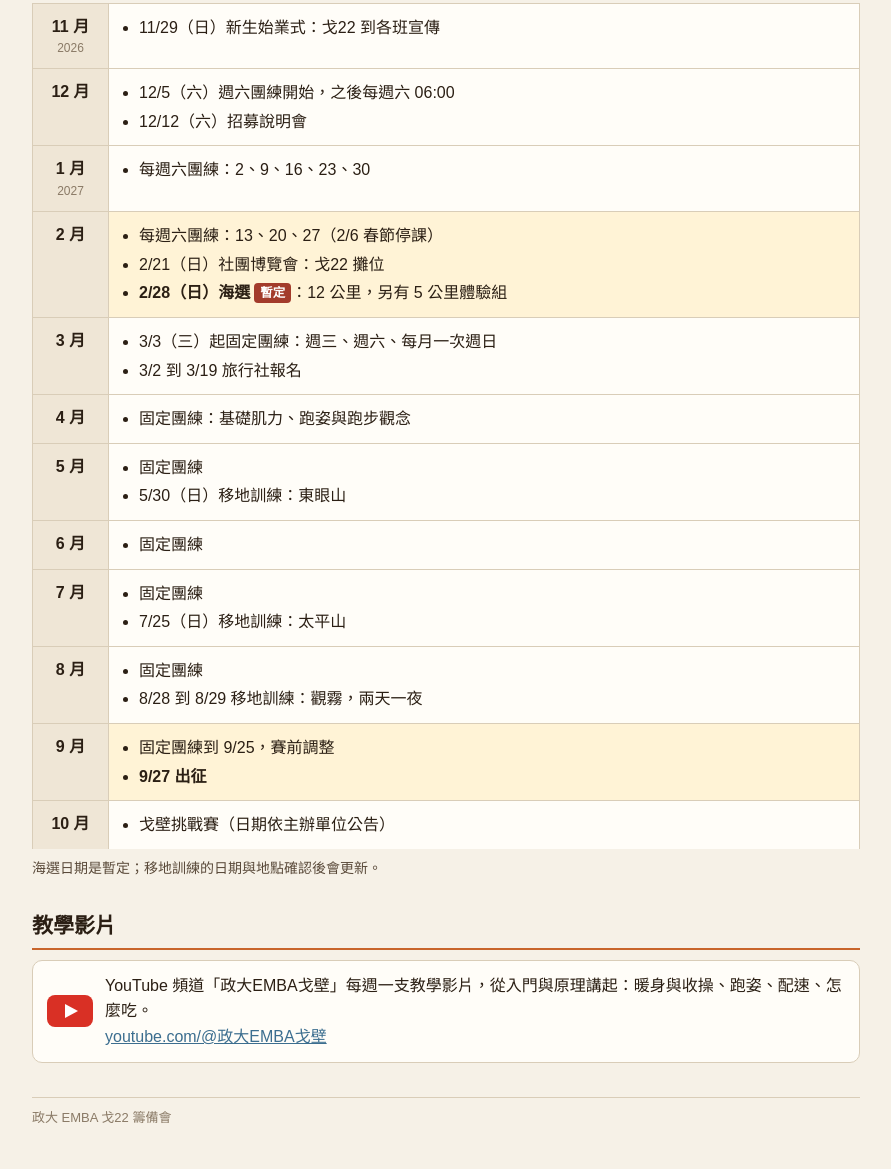
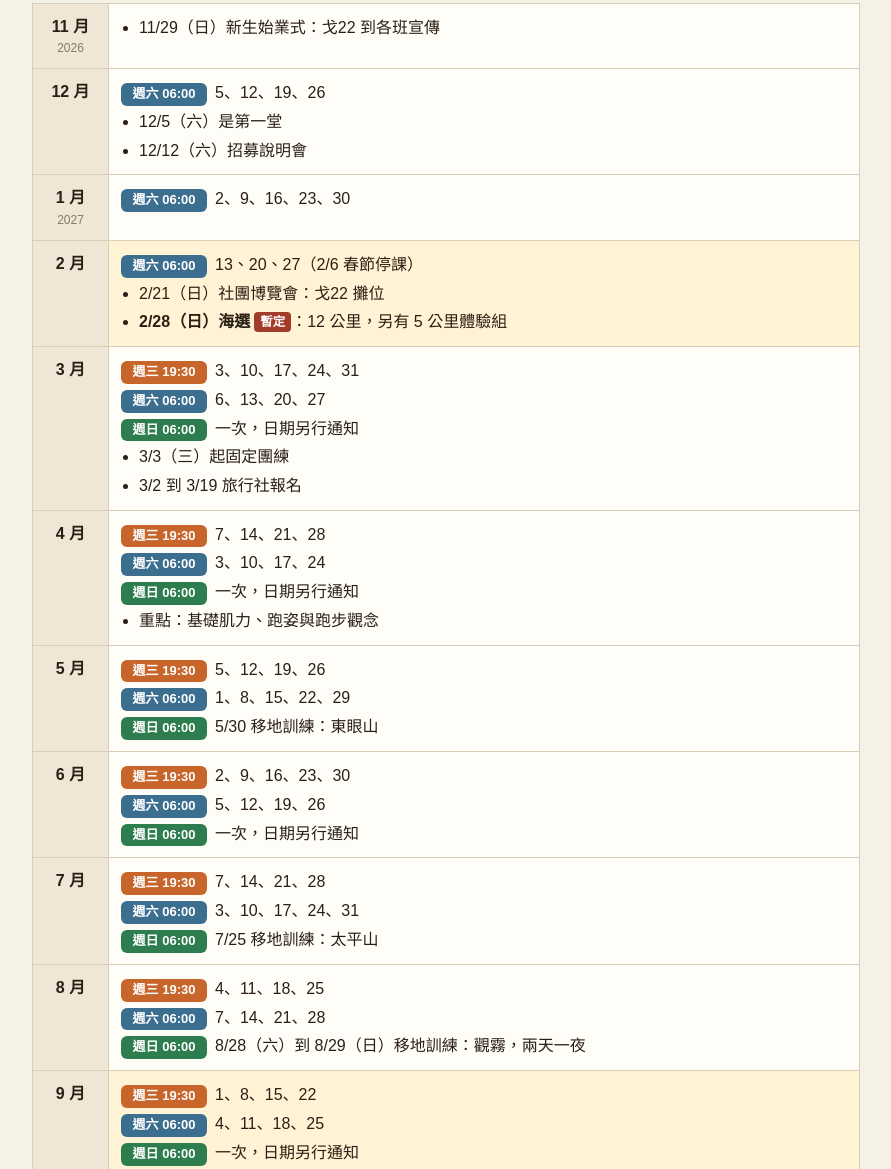
Before and after one commit to nccugobi2026/gobi22, a plain HTML site: page index.html in a window 1280 px wide. Shown: the part 1669-2838 px from the top of the page, without its empty margins (194-1085 px from the left). Drawn offline with Linux system fonts and the light colour scheme.

Commit message:
行事曆列出每月團練日期
Co-Authored-By: Claude Fable 5.2 <noreply@anthropic.com>

```diff
--- a/index.html
+++ b/index.html
@@ -37,6 +37,8 @@ h2{font-family:"Noto Serif TC",Georgia,serif;font-size:21px;margin:30px 0 10px;p
 .month.hot .c{background:var(--hot)}
 .month ul{margin:0;padding-left:18px}
 .month li{margin:3px 0}
+.month li.tr{list-style:none;margin-left:-18px;display:flex;gap:8px;align-items:baseline}
+.month li.tr .day{min-width:86px;font-size:13px;padding:1px 6px}
 .tag{display:inline-block;background:var(--red);color:#fff;border-radius:4px;padding:0 6px;font-size:12.5px;font-weight:700;margin-left:4px;vertical-align:1px}
 .dates{color:var(--sub);font-size:14px}
 a{color:var(--blue)}
@@ -117,36 +119,51 @@ footer{margin-top:34px;padding-top:10px;border-top:1px solid var(--line);color:v
 <div class="month"><div class="m">11 月<small>2026</small></div><div class="c"><ul>
 <li>11/29（日）新生始業式：戈22 到各班宣傳</li></ul></div></div>
 <div class="month"><div class="m">12 月</div><div class="c"><ul>
-<li>12/5（六）週六團練開始，之後每週六 06:00</li>
+<li class="tr"><span class="day sat">週六 06:00</span><span>5、12、19、26</span></li>
+<li>12/5（六）是第一堂</li>
 <li>12/12（六）招募說明會</li></ul></div></div>
 <div class="month"><div class="m">1 月<small>2027</small></div><div class="c"><ul>
-<li>每週六團練：2、9、16、23、30</li></ul></div></div>
+<li class="tr"><span class="day sat">週六 06:00</span><span>2、9、16、23、30</span></li></ul></div></div>
 <div class="month hot"><div class="m">2 月</div><div class="c"><ul>
-<li>每週六團練：13、20、27（2/6 春節停課）</li>
+<li class="tr"><span class="day sat">週六 06:00</span><span>13、20、27（2/6 春節停課）</span></li>
 <li>2/21（日）社團博覽會：戈22 攤位</li>
 <li><b>2/28（日）海選</b><span class="tag">暫定</span>：12 公里，另有 5 公里體驗組</li></ul></div></div>
 <div class="month"><div class="m">3 月</div><div class="c"><ul>
-<li>3/3（三）起固定團練：週三、週六、每月一次週日</li>
+<li class="tr"><span class="day wed">週三 19:30</span><span>3、10、17、24、31</span></li>
+<li class="tr"><span class="day sat">週六 06:00</span><span>6、13、20、27</span></li>
+<li class="tr"><span class="day sun">週日 06:00</span><span>一次，日期另行通知</span></li>
+<li>3/3（三）起固定團練</li>
 <li>3/2 到 3/19 旅行社報名</li></ul></div></div>
 <div class="month"><div class="m">4 月</div><div class="c"><ul>
-<li>固定團練：基礎肌力、跑姿與跑步觀念</li></ul></div></div>
+<li class="tr"><span class="day wed">週三 19:30</span><span>7、14、21、28</span></li>
+<li class="tr"><span class="day sat">週六 06:00</span><span>3、10、17、24</span></li>
+<li class="tr"><span class="day sun">週日 06:00</span><span>一次，日期另行通知</span></li>
+<li>重點：基礎肌力、跑姿與跑步觀念</li></ul></div></div>
 <div class="month"><div class="m">5 月</div><div class="c"><ul>
-<li>固定團練</li>
-<li>5/30（日）移地訓練：東眼山</li></ul></div></div>
+<li class="tr"><span class="day wed">週三 19:30</span><span>5、12、19、26</span></li>
+<li class="tr"><span class="day sat">週六 06:00</span><span>1、8、15、22、29</span></li>
+<li class="tr"><span class="day sun">週日 06:00</span><span>5/30 移地訓練：東眼山</span></li></ul></div></div>
 <div class="month"><div class="m">6 月</div><div class="c"><ul>
-<li>固定團練</li></ul></div></div>
+<li class="tr"><span class="day wed">週三 19:30</span><span>2、9、16、23、30</span></li>
+<li class="tr"><span class="day sat">週六 06:00</span><span>5、12、19、26</span></li>
+<li class="tr"><span class="day sun">週日 06:00</span><span>一次，日期另行通知</span></li></ul></div></div>
 <div class="month"><div class="m">7 月</div><div class="c"><ul>
-<li>固定團練</li>
-<li>7/25（日）移地訓練：太平山</li></ul></div></div>
+<li class="tr"><span class="day wed">週三 19:30</span><span>7、14、21、28</span></li>
+<li class="tr"><span class="day sat">週六 06:00</span><span>3、10、17、24、31</span></li>
+<li class="tr"><span class="day sun">週日 06:00</span><span>7/25 移地訓練：太平山</span></li></ul></div></div>
 <div class="month"><div class="m">8 月</div><div class="c"><ul>
-<li>固定團練</li>
-<li>8/28 到 8/29 移地訓練：觀霧，兩天一夜</li></ul></div></div>
+<li class="tr"><span class="day wed">週三 19:30</span><span>4、11、18、25</span></li>
+<li class="tr"><span class="day sat">週六 06:00</span><span>7、14、21、28</span></li>
+<li class="tr"><span class="day sun">週日 06:00</span><span>8/28（六）到 8/29（日）移地訓練：觀霧，兩天一夜</span></li></ul></div></div>
 <div class="month hot"><div class="m">9 月</div><div class="c"><ul>
-<li>固定團練到 9/25，賽前調整</li>
+<li class="tr"><span class="day wed">週三 19:30</span><span>1、8、15、22</span></li>
+<li class="tr"><span class="day sat">週六 06:00</span><span>4、11、18、25</span></li>
+<li class="tr"><span class="day sun">週日 06:00</span><span>一次，日期另行通知</span></li>
+<li>重點：賽前調整</li>
 <li><b>9/27 出征</b></li></ul></div></div>
 <div class="month"><div class="m">10 月</div><div class="c"><ul>
 <li>戈壁挑戰賽（日期依主辦單位公告）</li></ul></div></div>
-<p class="note">海選日期是暫定；移地訓練的日期與地點確認後會更新。</p>
+<p class="note">藍色是週六、橘色是週三、綠色是每月一次的週日；數字是當月有團練的日期。海選日期是暫定；移地訓練與每月週日的日期確認後會更新。</p>
 
 <h2 id="video">教學影片</h2>
 <div class="yt">
```
